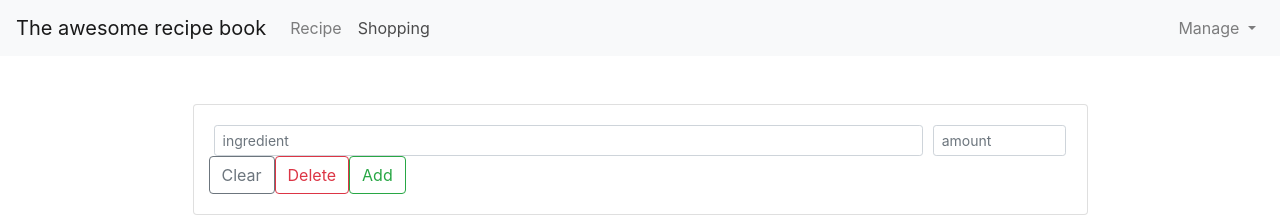
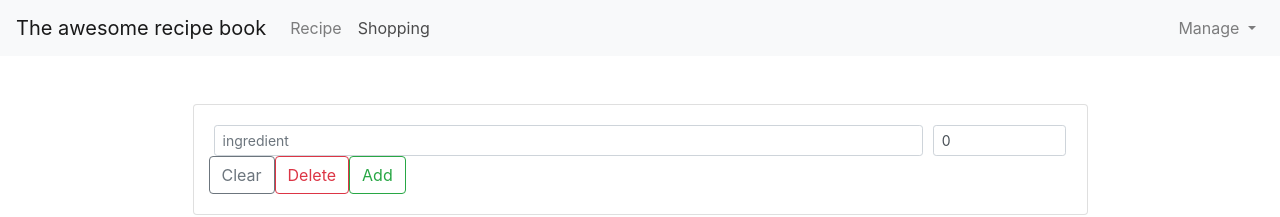
Before and after one commit to himais/the-awesome-recipe-book, an Angular app: page / in a window 1280 px wide. Both pictures are taken after a click on the link "Shopping". Shown: the top 217 px of the page. Built offline with nearby package versions, Linux system fonts and the light colour scheme.

Commit message:
feat (S6A81): Adiciona novos ingredientes a partir do formulário

```diff
--- a/src/app/app.module.ts
+++ b/src/app/app.module.ts
@@ -1,5 +1,6 @@
 import { BrowserModule } from '@angular/platform-browser';
 import { NgModule } from '@angular/core';
+import { FormsModule } from '@angular/forms';
 
 import { AppComponent } from './app.component';
 import { RecipesComponent } from './recipes/recipes.component';
@@ -22,7 +23,8 @@ import { RecipeListComponent } from './recipes/recipe-list/recipe-list.component
     RecipeListComponent
   ],
   imports: [
-    BrowserModule
+    BrowserModule,
+    FormsModule
   ],
   providers: [],
   bootstrap: [AppComponent]
--- a/src/app/shopping/shopping-cart/shopping-cart.component.html
+++ b/src/app/shopping/shopping-cart/shopping-cart.component.html
@@ -3,16 +3,36 @@
     <form>
       <div class="form-row">
         <div class="col-sm-10">
-          <input type="text" class="form-control form-control-sm" placeholder="ingredient" id="name">
+          <input
+            type="text"
+            class="form-control form-control-sm"
+            placeholder="ingredient"
+            id="ingredientName"
+            name="ingredientName"
+            [(ngModel)]="ingredientName"
+          >
         </div>
         <div class="col-sm-2">
-          <input type="number" class="form-control form-control-sm" placeholder="amount" id="amount">
+          <input
+            type="number"
+            class="form-control form-control-sm"
+            placeholder="amount"
+            id="ingredientAmount"
+            name="ingredientAmount"
+            [(ngModel)]="ingredientAmount"
+          >
         </div>
       </div>
       <div class="form-row">
         <button type="button" class="btn btn-outline-secondary" type="button">Clear</button>
         <button type="button" class="btn btn-outline-danger" type="button">Delete</button>
-        <button type="button" class="btn btn-outline-success" type="submit">Add</button>
+        <button
+          type="button"
+          class="btn btn-outline-success"
+          type="submit"
+          (click)="onAddIngredient()">
+          Add
+        </button>
       </div>
     </form>
   </div>
--- a/src/app/shopping/shopping-cart/shopping-cart.component.ts
+++ b/src/app/shopping/shopping-cart/shopping-cart.component.ts
@@ -1,4 +1,5 @@
-import { Component, OnInit } from '@angular/core';
+import { Component, OnInit, Output, EventEmitter } from '@angular/core';
+import { Ingredient } from '../../shared/ingredient.model';
 
 @Component({
   selector: 'app-shopping-cart',
@@ -6,10 +7,18 @@ import { Component, OnInit } from '@angular/core';
   styleUrls: ['./shopping-cart.component.css']
 })
 export class ShoppingCartComponent implements OnInit {
+  ingredientName = '';
+  ingredientAmount = 0;
+  @Output('onAddIngredient') newIngredient = new EventEmitter<Ingredient>();
 
   constructor() { }
 
   ngOnInit() {
   }
 
+  onAddIngredient() {
+    console.log('here');
+    this.newIngredient.emit(new Ingredient(this.ingredientName, this.ingredientAmount));
+  }
+
 }
--- a/src/app/shopping/shopping.component.html
+++ b/src/app/shopping/shopping.component.html
@@ -1,7 +1,7 @@
 <div class="container">
   <div class="row">
     <div class="col-sm-10 offset-sm-1 align-self-center">
-      <app-shopping-cart></app-shopping-cart>
+      <app-shopping-cart (onAddIngredient)="onIngredientAdded($event)"></app-shopping-cart>
     </div>
   </div>
   <hr>
--- a/src/app/shopping/shopping.component.ts
+++ b/src/app/shopping/shopping.component.ts
@@ -13,6 +13,10 @@ export class ShoppingComponent implements OnInit {
     new Ingredient('Sugar', 3)
   ];
 
+  onIngredientAdded(ingredient: Ingredient) {
+    this.ingredients.push(ingredient);
+  }
+
   constructor() { }
 
   ngOnInit() {
```
